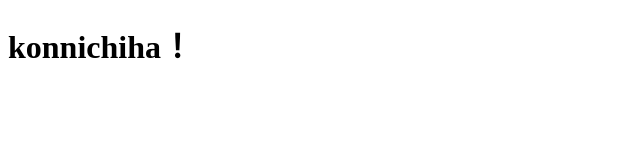
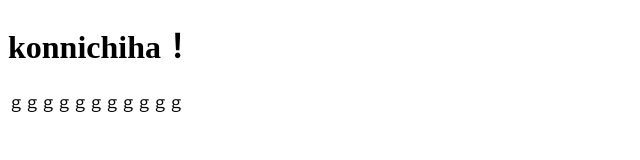
Before and after one commit to kotekote2/anbei, a plain HTML site: page index.html in a window 1280 px wide. Shown: the whole page, without its empty margins (0-640 px from the left). Drawn offline with Linux system fonts and the light colour scheme.

Commit message:
no message

```diff
--- a/index.html
+++ b/index.html
@@ -7,5 +7,7 @@
 </head>
 <body>
     <h1>konnichiha！</h1>
+
+    ｇｇｇｇｇｇｇｇｇｇｇ
 </body>
 </html>
```
